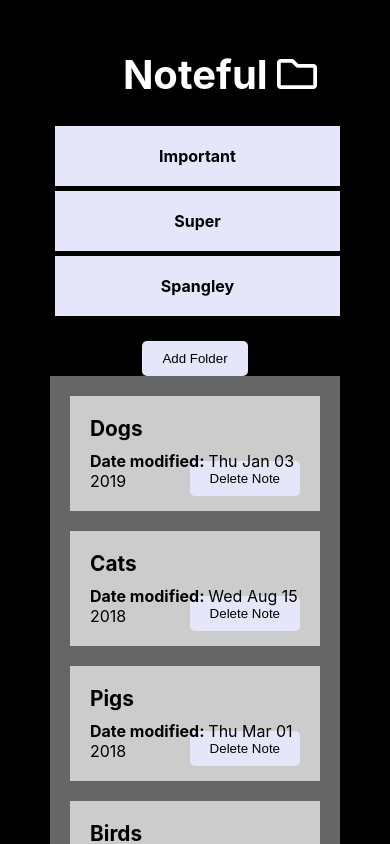
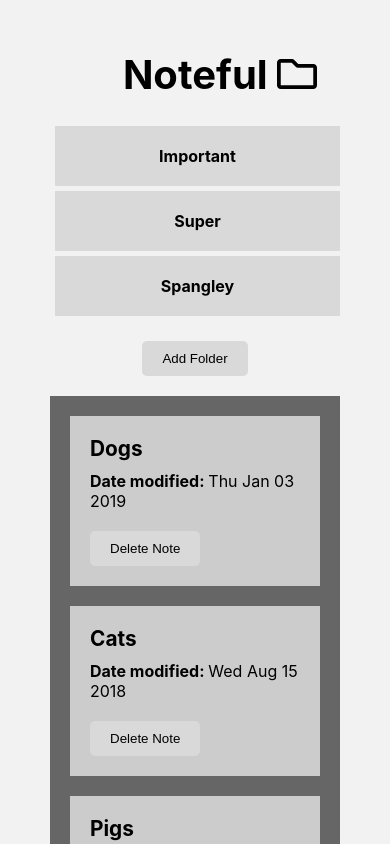
Before and after one commit to cableredi/Noteful, a React (Create React App) app: page / in a window 390 px wide. Shown: the top 844 px of the page. Built offline with nearby package versions, Linux system fonts and the light colour scheme.

Commit message:
css styling responsive

```diff
--- a/assets/css/Noteful.css
+++ b/assets/css/Noteful.css
@@ -15,7 +15,7 @@ code {
 }
 
 html {
-  background-color: black;
+  background-color: #F2F2F2;
 }
 
 a {
@@ -23,7 +23,7 @@ a {
 }
 
 button {
-  background: #E6E6FA;
+  background: #D9D9D9;
   border: 0;
   border-radius: 5px;
   padding: 10px 20px;
@@ -62,7 +62,7 @@ ul {
   text-align: center;
   margin: 0;
   padding: 0;
-  background-color: black;
+  background-color: #F2F2F2;
 }
 
 .App_NotesList {
@@ -81,6 +81,9 @@ ul {
         -ms-flex-direction: column;
             flex-direction: column;
   }
+  .App_NotesList {
+    margin-top: 20px;
+  }
 }
 
 .Header {
@@ -94,7 +97,7 @@ ul {
 }
 
 .Header h1 a {
-  color: white;
+  color: black;
 }
 
 .FolderButton {
@@ -106,7 +109,7 @@ ul {
   text-align: center;
   padding: 20px 30px;
   margin: 0 0 5px 5px;
-  background-color: #E6E6FA;
+  background-color: #D9D9D9;
   color: black;
   font-weight: bold;
 }
--- a/src/Note/_Note.scss
+++ b/src/Note/_Note.scss
@@ -17,3 +17,11 @@
 .Note_content {
   margin: 30px;
 }
+
+@media (max-width: 540px) {
+  .Note button {
+    float: none;
+    display: block;
+    margin-top: 20px;
+  }
+}
--- a/src/NotesList/_NotesList.scss
+++ b/src/NotesList/_NotesList.scss
@@ -30,3 +30,11 @@
   display: block;
   margin: 20px auto;
 }
+
+@media (max-width: 540px) {
+  .NotesList button {
+    float: none;
+    display: block;
+    margin-top: 20px;
+  }
+}
--- a/src/_App.scss
+++ b/src/_App.scss
@@ -56,8 +56,32 @@ ul {
   background-color: $noteMainBackground;
 }
 
-@media (max-width: 600px) {
+@media (max-width: 540px) {
   .App_sections {
     flex-direction: column;
   }
+
+  .App_NotesList {
+    margin-top: 20px;
+  }
 }
+
+@media (min-width: 541px) {
+  .App_sections {
+    flex-direction: column;
+  }
+
+  .App_NotesList {
+    margin-top: 20px;
+  }
+}
+
+@media (min-width: 600px) {
+  .App_sections {
+    flex-direction: row;
+  }
+
+  .App_NotesList {
+    margin-top: 0px;
+  }
+}
--- a/src/_variables.scss
+++ b/src/_variables.scss
@@ -1,8 +1,8 @@
-$background: black;
+$background: #F2F2F2;
 $noteMainBackground: #666666;
 
 $folderColor: black;
-$folderBackground: #E6E6FA;
+$folderBackground: #D9D9D9;
 
 $noteColor: black;
 $noteBackground: #cccccc;
@@ -14,7 +14,7 @@ $folderSelected: #666666;
 $noteHover: blueviolet;
 
 $buttonColor: black;
-$buttonBackground: #E6E6FA;
+$buttonBackground: #D9D9D9;
 $buttonHover: blueviolet;
 
-$headerColor: white;
+$headerColor: black;
```
Also changed, not shown: assets/css/Noteful.min.css (+1 -1 lines), 2 other files (tests, documents, lock files or other folders).
